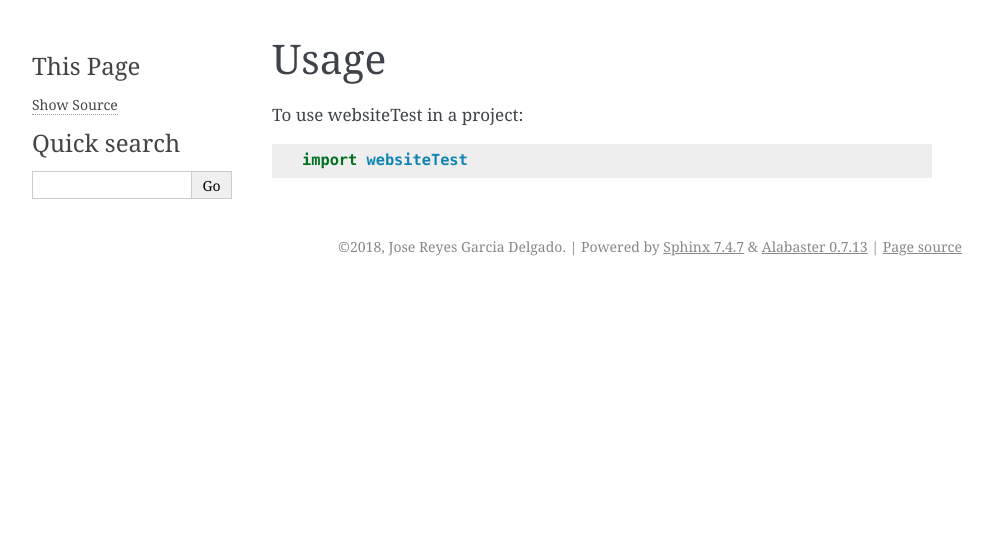
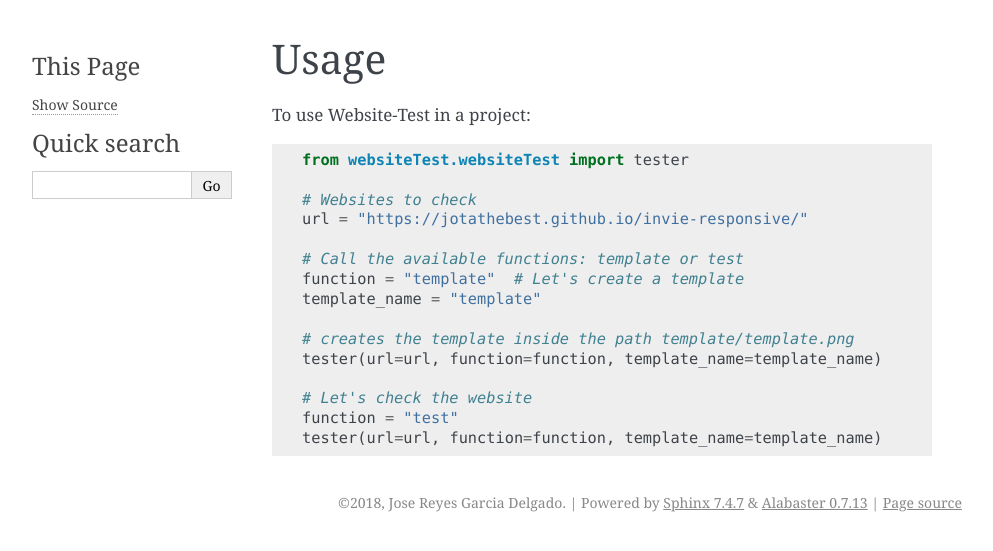
Before and after one commit to jotathebest/websiteTest, a Sphinx documentation site: the page built from docs/usage.rst, in a window 1280 px wide. Shown: the top 551 px of the page, without its empty margins (148-1141 px from the left). Built offline with Sphinx 7.4.7, drawn with Linux system fonts in a browser that asks for light colours.

Commit message:
Update documentation with more details

```diff
--- a/docs/usage.rst
+++ b/docs/usage.rst
@@ -2,6 +2,20 @@
 Usage
 =====
 
-To use websiteTest in a project::
+To use Website-Test in a project::
 
-    import websiteTest
+    from websiteTest.websiteTest import tester
+
+    # Websites to check
+    url = "https://jotathebest.github.io/invie-responsive/"
+
+    # Call the available functions: template or test
+    function = "template"  # Let's create a template
+    template_name = "template"
+
+    # creates the template inside the path template/template.png
+    tester(url=url, function=function, template_name=template_name)
+
+    # Let's check the website
+    function = "test"
+    tester(url=url, function=function, template_name=template_name)
```
